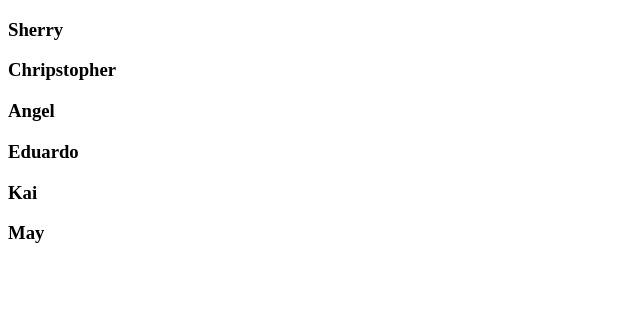
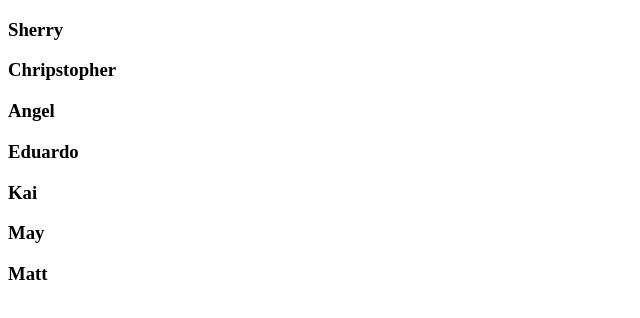
Before and after one commit to Eduardo06sp/SfGoogleChallenge2018, a plain HTML site: page index.html in a window 1280 px wide. Shown: the full height of the page, 0-640 px from the left. Drawn offline with Linux system fonts and the light colour scheme.

Commit message:
Add Matt to list

```diff
--- a/index.html
+++ b/index.html
@@ -12,6 +12,7 @@
       <h3>Eduardo</h3>
       <h3>Kai</h3>
       <h3>May</h3>
+      <h3>Matt</h3>
     </div>
   </body>
 </html>
```
